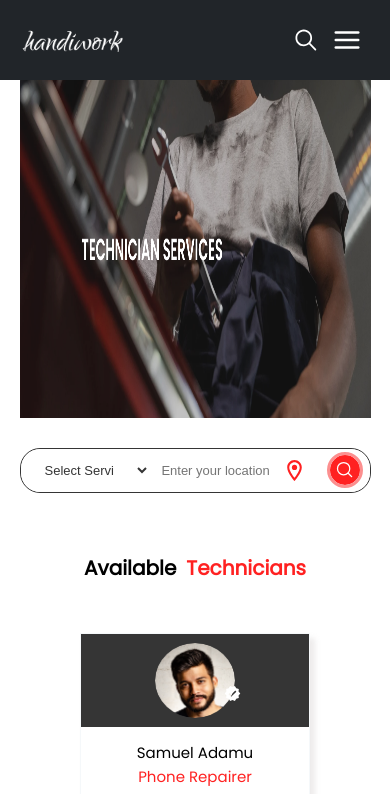
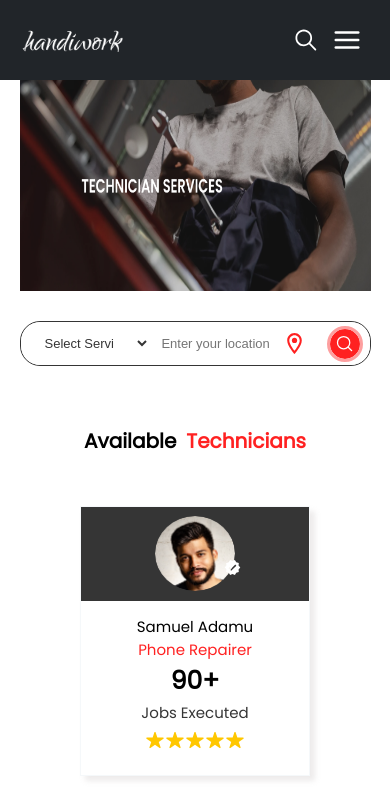
Before and after one commit to Cannyokpoto/page-handiwork, a React (Vite) app: page /market-place/hospitality in a window 390 px wide. Shown: the top 794 px of the page. Built offline with nearby package versions, Linux system fonts and the light colour scheme; a web font is replaced by a local one.

Commit message:
new commit

```diff
--- a/src/Components/IndividualCategory/IndividualCategory.css
+++ b/src/Components/IndividualCategory/IndividualCategory.css
@@ -90,7 +90,7 @@
 
     .individual-category .banner{
         width: 90vw;
-        height: 40vh;
+        height: 25vh;
     }
 
     .individual-category h4{
@@ -144,6 +144,6 @@
 
      .individual-category .advert{
         width: 100%;
-        height: 120px;
+        height: 90px;
      }
  }
```
